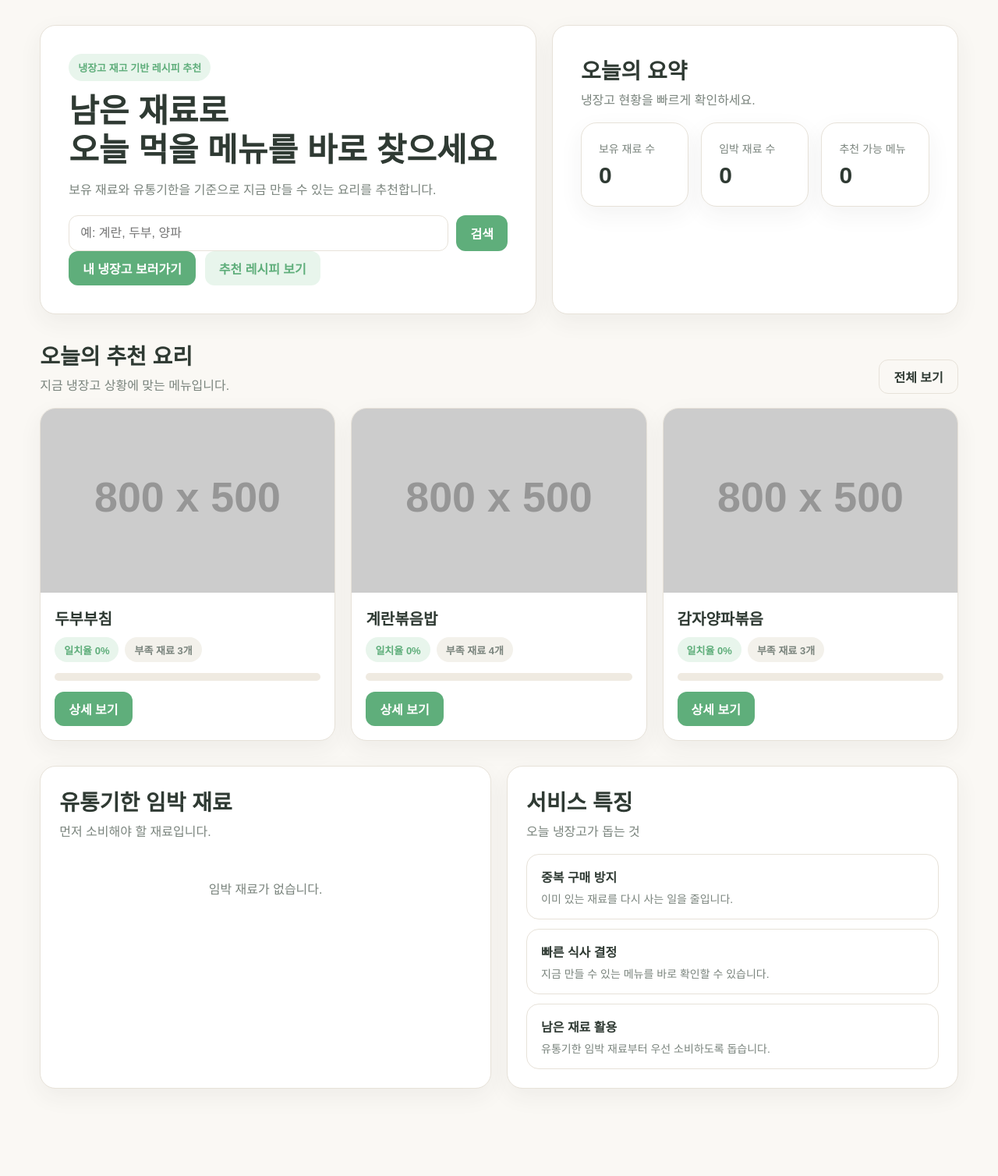
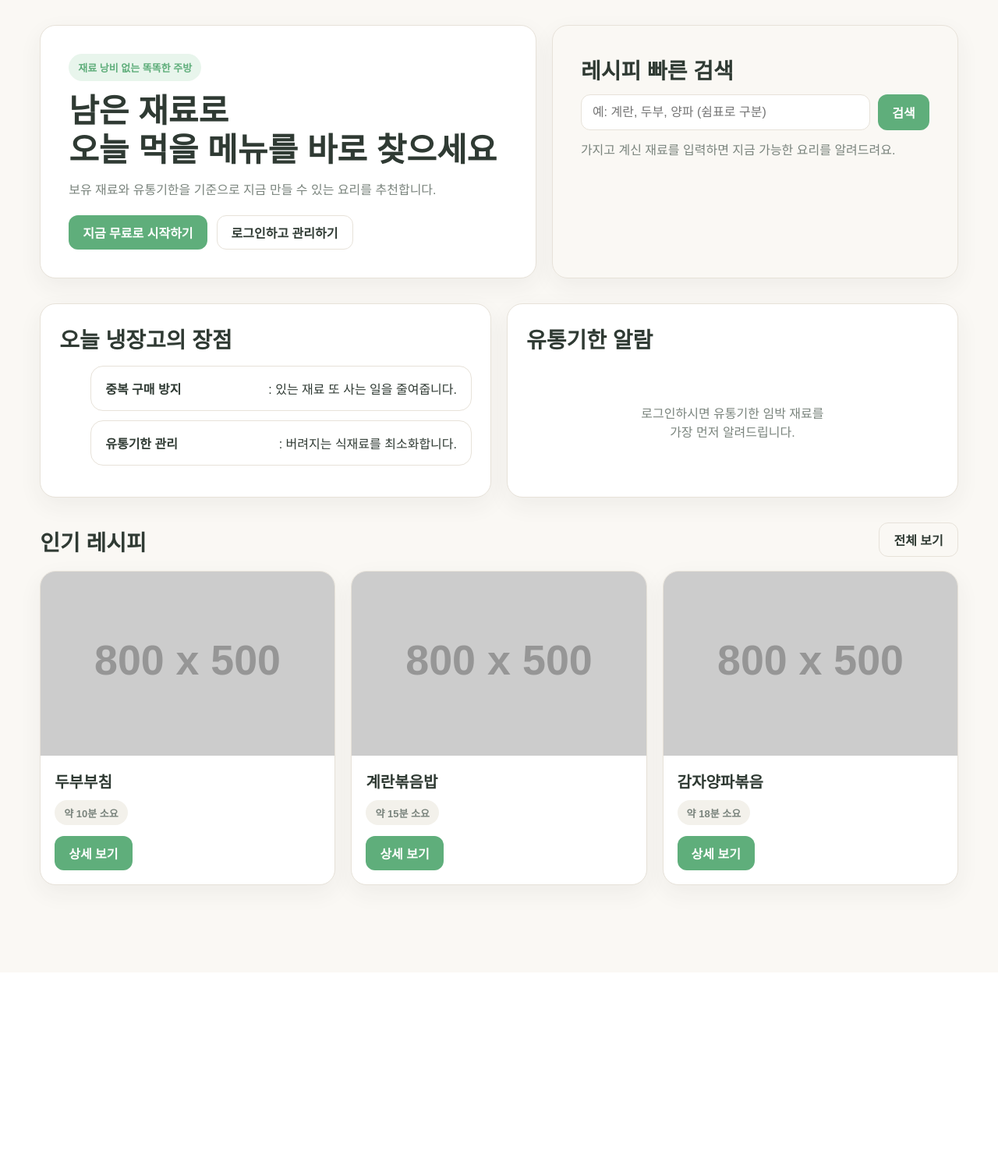
Before and after one commit to FoggyCaligo/project_week1, a Flask app: page / in a window 1280 px wide. Shown: the part 77-1585 px from the top of the page at 78% size. After the commit the page ends 1238 px from the top, so only its background shows below. Run offline with Flask 3, Linux system fonts and the light colour scheme; grey boxes labelled with a size stand in for pictures from a placeholder-image service; parts of the project's set-up code (start-up, migrations or seed data) failed here and were passed over; some libraries are stand-ins or nearby versions.

Commit message:
style: 회원 / 비회원 홈 화면 분기

```diff
--- a/templates/home.html
+++ b/templates/home.html
@@ -4,154 +4,128 @@
 {% block content %}
 <section class="section">
   <div class="container hero">
+
+    {# --- [분기 1] 상단 히어로 섹션 --- #}
+    {% if currentUser %}
     <div class="card heroPanel">
-      <span class="heroEyebrow">냉장고 재고 기반 레시피 추천</span>
+      <span class="heroEyebrow">{{ currentUser.nickName }}님의 냉장고 상황</span>
+      <h1 class="heroTitle">오늘도 신선하게!<br>남은 재료를 확인해보세요.</h1>
+      <p class="heroText">현재 냉장고 데이터를 바탕으로 최적의 레시피를 매칭 중입니다.</p>
+      <div class="heroActions">
+        <a href="{{ url_for('fridge_views.fridge_index') }}" class="btn btnPrimary">내 냉장고 관리</a>
+        <a href="{{ url_for('main.recommendPage') }}" class="btn btnSecondary">맞춤 추천 보기</a>
+      </div>
+    </div>
+    {% else %}
+    <div class="card heroPanel">
+      <span class="heroEyebrow">재료 낭비 없는 똑똑한 주방</span>
       <h1 class="heroTitle">남은 재료로<br>오늘 먹을 메뉴를 바로 찾으세요</h1>
-      <p class="heroText">
-        보유 재료와 유통기한을 기준으로 지금 만들 수 있는 요리를 추천합니다.
-      </p>
+      <p class="heroText">보유 재료와 유통기한을 기준으로 지금 만들 수 있는 요리를 추천합니다.</p>
+      <div class="heroActions">
+        <a href="{{ url_for('auth.signupPage') }}" class="btn btnPrimary">지금 무료로 시작하기</a>
+        <a href="{{ url_for('auth.loginPage') }}" class="btn btnGhost">로그인하고 관리하기</a>
+      </div>
+    </div>
+    {% endif %}
 
-      <form action="{{ url_for('searchPage') }}" method="get" class="searchBar">
+    {# --- [공통] 검색창 (누구나 사용 가능) --- #}
+    <div class="card heroPanel" style="justify-content: center; background: var(--color-surface-variant);">
+      <h2 class="sectionTitle" style="margin-bottom: 12px;">레시피 빠른 검색</h2>
+      <form action="{{ url_for('main.searchPage') }}" method="get" class="searchBar" style="width: 100%;">
         <input
           type="text"
           name="q"
           class="input"
-          placeholder="예: 계란, 두부, 양파"
+          placeholder="예: 계란, 두부, 양파 (쉼표로 구분)"
           value="{{ request.args.get('q', '') }}"
         />
         <button type="submit" class="btn btnPrimary">검색</button>
       </form>
+      <p class="sectionDesc" style="margin-top: 12px;">가지고 계신 재료를 입력하면 지금 가능한 요리를 알려드려요.</p>
+    </div>
+  </div>
+</section>
 
-      <div class="heroActions">
-        <a href="{{ url_for('fridge_views.fridge_index') }}" class="btn btnPrimary">내 냉장고 보러가기</a>
-        <a href="{{ url_for('recommendPage') }}" class="btn btnSecondary">추천 레시피 보기</a>
+{# --- [분기 2] 오늘의 요약 / 서비스 특징 --- #}
+<section class="section" style="padding-top: 0;">
+  <div class="container grid2">
+    {% if currentUser %}
+    <div class="card">
+      <div class="cardBody">
+        <h2 class="sectionTitle">오늘의 요약</h2>
+        <div class="metricGrid" style="margin-top: 20px;">
+          <div class="card metricCard">
+            <div class="metricLabel">보유 재료</div>
+            <div class="metricValue">{{ summary.ingredientCount or 0 }}</div>
+          </div>
+          <div class="card metricCard">
+            <div class="metricLabel">임박 재료</div>
+            <div class="metricValue" style="color: var(--color-error);">{{ summary.expiringCount or 0 }}</div>
+          </div>
+        </div>
       </div>
     </div>
+    {% else %}
+    <div class="card">
+      <div class="cardBody">
+        <h2 class="sectionTitle">오늘 냉장고의 장점</h2>
+        <ul class="list" style="margin-top: 15px;">
+          <li class="listItem"><strong>중복 구매 방지</strong>: 있는 재료 또 사는 일을 줄여줍니다.</li>
+          <li class="listItem"><strong>유통기한 관리</strong>: 버려지는 식재료를 최소화합니다.</li>
+        </ul>
+      </div>
+    </div>
+    {% endif %}
 
-    <div class="card heroPanel">
-      <div class="sectionHeader">
-        <div>
-          <h2 class="sectionTitle">오늘의 요약</h2>
-          <p class="sectionDesc">냉장고 현황을 빠르게 확인하세요.</p>
-        </div>
-      </div>
-
-      <div class="metricGrid">
-        <div class="card metricCard">
-          <div class="metricLabel">보유 재료 수</div>
-          <div class="metricValue">{{ summary.ingredientCount or 0 }}</div>
-        </div>
-        <div class="card metricCard">
-          <div class="metricLabel">임박 재료 수</div>
-          <div class="metricValue">{{ summary.expiringCount or 0 }}</div>
-        </div>
-        <div class="card metricCard">
-          <div class="metricLabel">추천 가능 메뉴</div>
-          <div class="metricValue">{{ summary.recommendCount or 0 }}</div>
+    <div class="card">
+      <div class="cardBody">
+        <h2 class="sectionTitle">유통기한 알람</h2>
+        <div class="list" style="margin-top: 15px;">
+          {% if currentUser %}
+            {% for ingredient in expiringIngredients %}
+            <div class="listItem">
+              <span><strong>{{ ingredient.ingredientName }}</strong></span>
+              <span class="tag tagWarning">{{ ingredient.daysLeft }}일 남음</span>
+            </div>
+            {% else %}
+            <p class="emptyState">임박한 재료가 없습니다. 신선하네요!</p>
+            {% endfor %}
+          {% else %}
+            <p class="emptyState">로그인하시면 유통기한 임박 재료를<br>가장 먼저 알려드립니다.</p>
+          {% endif %}
         </div>
       </div>
     </div>
   </div>
 </section>
 
+{# --- [공통] 추천 레시피 섹션 --- #}
 <section class="section">
   <div class="container">
     <div class="sectionHeader">
-      <div>
-        <h2 class="sectionTitle">오늘의 추천 요리</h2>
-        <p class="sectionDesc">지금 냉장고 상황에 맞는 메뉴입니다.</p>
-      </div>
-      <a href="{{ url_for('recommendPage') }}" class="btn btnGhost">전체 보기</a>
+      <h2 class="sectionTitle">{% if currentUser %}맞춤 추천 요리{% else %}인기 레시피{% endif %}</h2>
+      <a href="{{ url_for('main.recommendPage') }}" class="btn btnGhost">전체 보기</a>
     </div>
-
     <div class="grid3">
       {% for recipe in todayRecipes %}
       <article class="card recipeCard">
-        <div class="recipeThumb">
-          <img src="{{ recipe.imageUrl }}" alt="{{ recipe.recipeName }}">
-        </div>
+        <div class="recipeThumb"><img src="{{ recipe.imageUrl }}" alt="{{ recipe.recipeName }}"></div>
         <div class="recipeInfo">
           <h3 class="recipeTitle">{{ recipe.recipeName }}</h3>
-
           <div class="recipeMeta">
+            {% if currentUser %}
             <span class="tag tagSuccess">일치율 {{ recipe.matchPercent }}%</span>
-            <span class="tag">부족 재료 {{ recipe.missingIngredients|length }}개</span>
+            {% else %}
+            <span class="tag">약 {{ recipe.cookTime }}분 소요</span>
+            {% endif %}
           </div>
-
-          <div class="progressBar">
-            <div class="progressValue" style="width: {{ recipe.matchPercent }}%;"></div>
-          </div>
-
           <div class="recipeActions">
-            <a href="{{ url_for('recipeDetailPage', recipeID=recipe.recipeID) }}" class="btn btnPrimary">상세 보기</a>
+            <a href="{{ url_for('main.recipeDetailPage', recipeID=recipe.recipeID) }}" class="btn btnPrimary">상세 보기</a>
           </div>
         </div>
       </article>
-      {% else %}
-      <div class="card emptyState">추천 레시피가 아직 없습니다.</div>
       {% endfor %}
     </div>
   </div>
 </section>
-
-<section class="section">
-  <div class="container grid2">
-    <div class="card">
-      <div class="cardBody">
-        <div class="sectionHeader">
-          <div>
-            <h2 class="sectionTitle">유통기한 임박 재료</h2>
-            <p class="sectionDesc">먼저 소비해야 할 재료입니다.</p>
-          </div>
-        </div>
-
-        <div class="list">
-          {% for ingredient in expiringIngredients %}
-          <div class="listItem">
-            <div class="listItemMain">
-              <strong>{{ ingredient.ingredientName }}</strong>
-              <span class="listItemSub">유통기한: {{ ingredient.expireDate }}</span>
-            </div>
-            <span class="tag tagWarning">{{ ingredient.daysLeft }}일 남음</span>
-          </div>
-          {% else %}
-          <div class="emptyState">임박 재료가 없습니다.</div>
-          {% endfor %}
-        </div>
-      </div>
-    </div>
-
-    <div class="card">
-      <div class="cardBody">
-        <div class="sectionHeader">
-          <div>
-            <h2 class="sectionTitle">서비스 특징</h2>
-            <p class="sectionDesc">오늘 냉장고가 돕는 것</p>
-          </div>
-        </div>
-
-        <div class="list">
-          <div class="listItem">
-            <div class="listItemMain">
-              <strong>중복 구매 방지</strong>
-              <span class="listItemSub">이미 있는 재료를 다시 사는 일을 줄입니다.</span>
-            </div>
-          </div>
-          <div class="listItem">
-            <div class="listItemMain">
-              <strong>빠른 식사 결정</strong>
-              <span class="listItemSub">지금 만들 수 있는 메뉴를 바로 확인할 수 있습니다.</span>
-            </div>
-          </div>
-          <div class="listItem">
-            <div class="listItemMain">
-              <strong>남은 재료 활용</strong>
-              <span class="listItemSub">유통기한 임박 재료부터 우선 소비하도록 돕습니다.</span>
-            </div>
-          </div>
-        </div>
-      </div>
-    </div>
-  </div>
-</section>
 {% endblock %}
```
